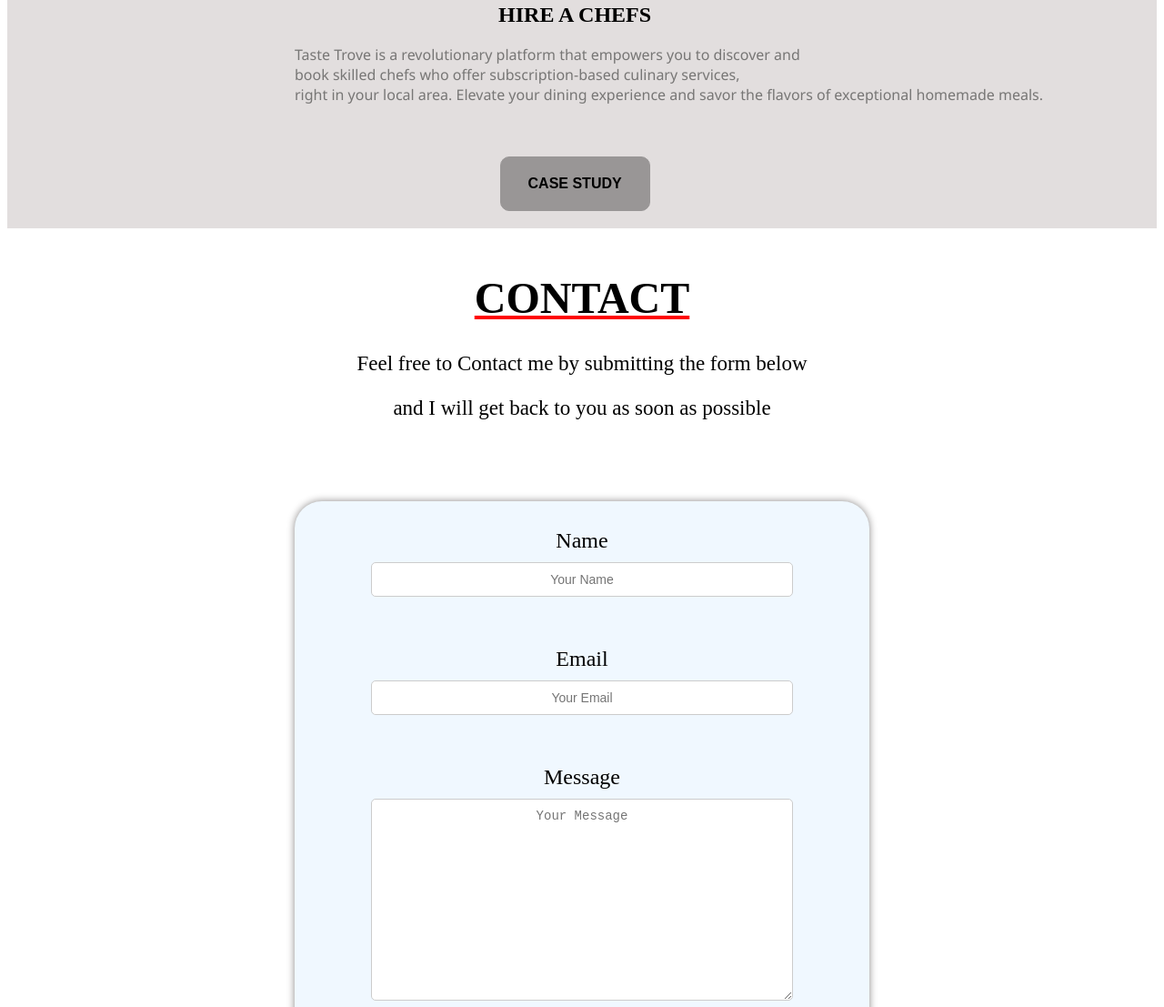
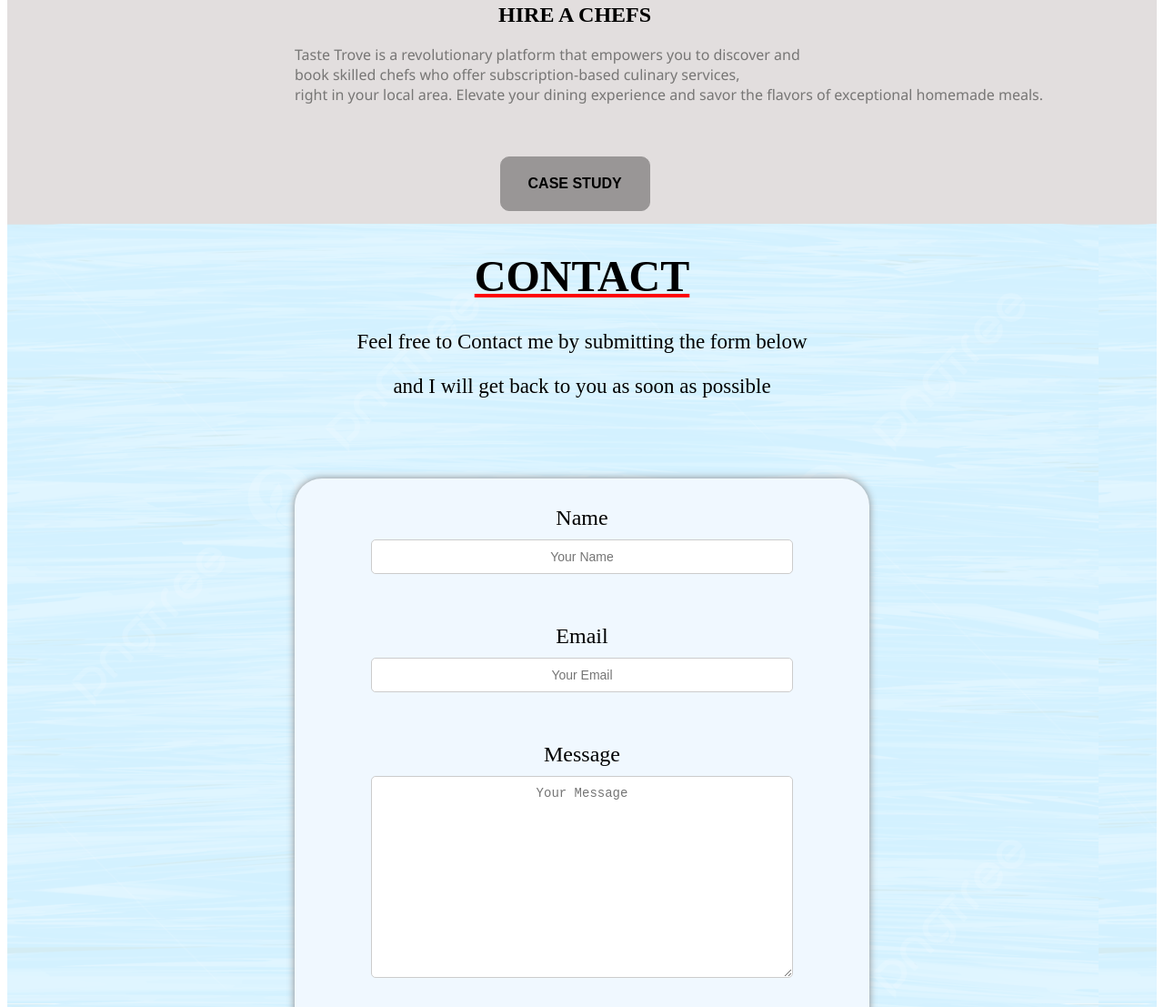
Before and after one commit to shivam-khode01/potfolio, a plain HTML site: page index.html in a window 1280 px wide. Shown: the part 4382-5489 px from the top of the page at 91% size. Drawn offline with nearby package versions, Linux system fonts and the light colour scheme.

Commit message:
Update style.css

```diff
--- a/style.css
+++ b/style.css
@@ -656,8 +656,8 @@ height: auto;
         text-align: start;
     }
 }
-#sidebar
 .contact-section{
+
     background-image: url(image1.jpg);
     height:auto;
     width: 100%;
```
